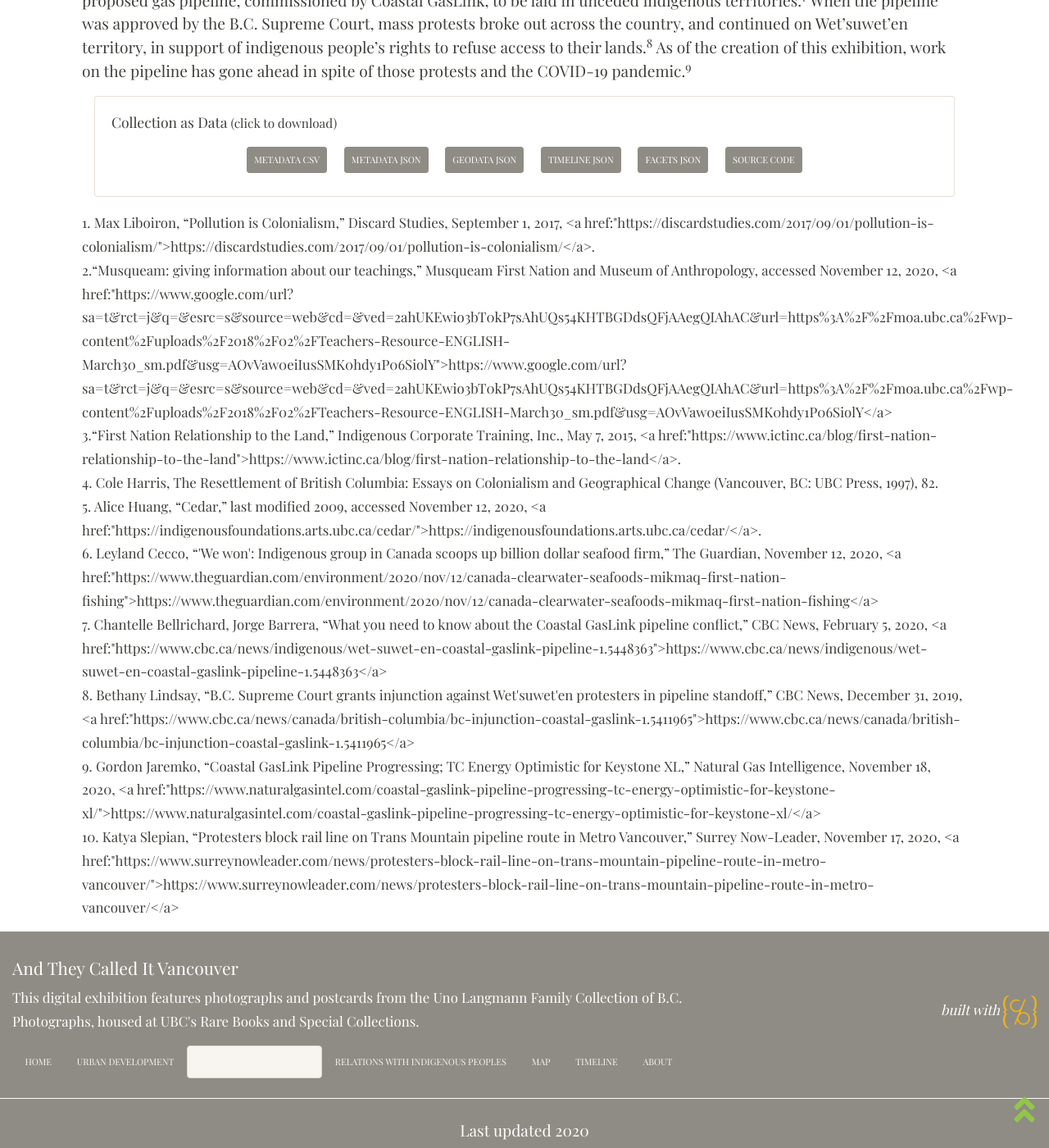
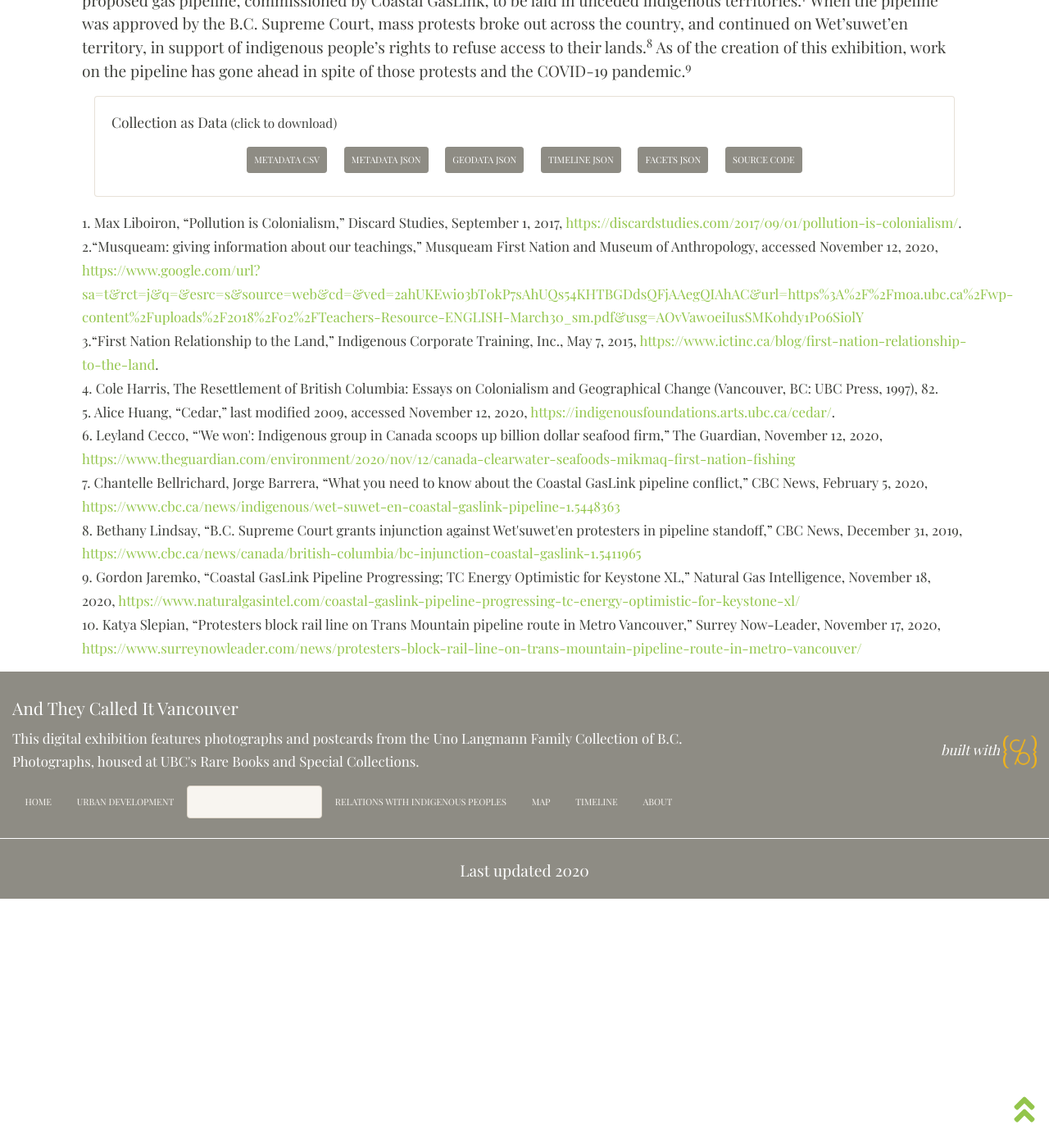
Before and after one commit to ashlynnprasad/langmann-2021, a Jekyll site: the page built from pages/environmentalimpact.md, in a window 1280 px wide and 1400 px high, scrolled down 6301 px. Shown: the whole window at 82% size. Built offline with Jekyll 4.4.1, drawn with Linux system fonts in a browser that asks for light colours; nearby versions of some CDN libraries; after the commit the page ends 7397 px from its top, so only the background shows below that.

Commit message:
corrected hyperlink code

```diff
--- a/pages/environmentalimpact.md
+++ b/pages/environmentalimpact.md
@@ -120,13 +120,13 @@
 
   </div>
 
-<small> 1. Max Liboiron, “Pollution is Colonialism,” Discard Studies, September 1, 2017, <a href:"https://discardstudies.com/2017/09/01/pollution-is-colonialism/">https://discardstudies.com/2017/09/01/pollution-is-colonialism/</a>.<br>
-  2.“Musqueam: giving information about our teachings,” Musqueam First Nation and Museum of Anthropology, accessed November 12, 2020, <a href:"https://www.google.com/url?sa=t&rct=j&q=&esrc=s&source=web&cd=&ved=2ahUKEwio3bT0kP7sAhUQs54KHTBGDdsQFjAAegQIAhAC&url=https%3A%2F%2Fmoa.ubc.ca%2Fwp-content%2Fuploads%2F2018%2F02%2FTeachers-Resource-ENGLISH-March30_sm.pdf&usg=AOvVaw0eiIusSMK0hdy1P06SiolY">https://www.google.com/url?sa=t&rct=j&q=&esrc=s&source=web&cd=&ved=2ahUKEwio3bT0kP7sAhUQs54KHTBGDdsQFjAAegQIAhAC&url=https%3A%2F%2Fmoa.ubc.ca%2Fwp-content%2Fuploads%2F2018%2F02%2FTeachers-Resource-ENGLISH-March30_sm.pdf&usg=AOvVaw0eiIusSMK0hdy1P06SiolY</a> <br>
-  3.“First Nation Relationship to the Land,” Indigenous Corporate Training, Inc., May 7, 2015, <a href:"https://www.ictinc.ca/blog/first-nation-relationship-to-the-land">https://www.ictinc.ca/blog/first-nation-relationship-to-the-land</a>.<br>
+<small> 1. Max Liboiron, “Pollution is Colonialism,” Discard Studies, September 1, 2017, <a href="https://discardstudies.com/2017/09/01/pollution-is-colonialism/">https://discardstudies.com/2017/09/01/pollution-is-colonialism/</a>.<br>
+  2.“Musqueam: giving information about our teachings,” Musqueam First Nation and Museum of Anthropology, accessed November 12, 2020, <a href="https://www.google.com/url?sa=t&rct=j&q=&esrc=s&source=web&cd=&ved=2ahUKEwio3bT0kP7sAhUQs54KHTBGDdsQFjAAegQIAhAC&url=https%3A%2F%2Fmoa.ubc.ca%2Fwp-content%2Fuploads%2F2018%2F02%2FTeachers-Resource-ENGLISH-March30_sm.pdf&usg=AOvVaw0eiIusSMK0hdy1P06SiolY">https://www.google.com/url?sa=t&rct=j&q=&esrc=s&source=web&cd=&ved=2ahUKEwio3bT0kP7sAhUQs54KHTBGDdsQFjAAegQIAhAC&url=https%3A%2F%2Fmoa.ubc.ca%2Fwp-content%2Fuploads%2F2018%2F02%2FTeachers-Resource-ENGLISH-March30_sm.pdf&usg=AOvVaw0eiIusSMK0hdy1P06SiolY</a> <br>
+  3.“First Nation Relationship to the Land,” Indigenous Corporate Training, Inc., May 7, 2015, <a href="https://www.ictinc.ca/blog/first-nation-relationship-to-the-land">https://www.ictinc.ca/blog/first-nation-relationship-to-the-land</a>.<br>
   4. Cole Harris, The Resettlement of British Columbia: Essays on Colonialism and Geographical Change (Vancouver, BC: UBC Press, 1997), 82.<br>
-  5. Alice Huang, “Cedar,” last modified 2009, accessed November 12, 2020, <a href:"https://indigenousfoundations.arts.ubc.ca/cedar/">https://indigenousfoundations.arts.ubc.ca/cedar/</a>.<br>
-  6. Leyland Cecco, “'We won': Indigenous group in Canada scoops up billion dollar seafood firm,” The Guardian, November 12, 2020, <a href:"https://www.theguardian.com/environment/2020/nov/12/canada-clearwater-seafoods-mikmaq-first-nation-fishing">https://www.theguardian.com/environment/2020/nov/12/canada-clearwater-seafoods-mikmaq-first-nation-fishing</a> <br>
-  7. Chantelle Bellrichard, Jorge Barrera, “What you need to know about the Coastal GasLink pipeline conflict,” CBC News, February 5, 2020, <a href:"https://www.cbc.ca/news/indigenous/wet-suwet-en-coastal-gaslink-pipeline-1.5448363">https://www.cbc.ca/news/indigenous/wet-suwet-en-coastal-gaslink-pipeline-1.5448363</a><br>
-  8. Bethany Lindsay, “B.C. Supreme Court grants injunction against Wet'suwet'en protesters in pipeline standoff,” CBC News, December 31, 2019, <a href:"https://www.cbc.ca/news/canada/british-columbia/bc-injunction-coastal-gaslink-1.5411965">https://www.cbc.ca/news/canada/british-columbia/bc-injunction-coastal-gaslink-1.5411965</a><br>
-  9. Gordon Jaremko, “Coastal GasLink Pipeline Progressing; TC Energy Optimistic for Keystone XL,” Natural Gas Intelligence, November 18, 2020, <a href:"https://www.naturalgasintel.com/coastal-gaslink-pipeline-progressing-tc-energy-optimistic-for-keystone-xl/">https://www.naturalgasintel.com/coastal-gaslink-pipeline-progressing-tc-energy-optimistic-for-keystone-xl/</a><br>
-  10. Katya Slepian, “Protesters block rail line on Trans Mountain pipeline route in Metro Vancouver,” Surrey Now-Leader, November 17, 2020, <a href:"https://www.surreynowleader.com/news/protesters-block-rail-line-on-trans-mountain-pipeline-route-in-metro-vancouver/">https://www.surreynowleader.com/news/protesters-block-rail-line-on-trans-mountain-pipeline-route-in-metro-vancouver/</a></small>
+  5. Alice Huang, “Cedar,” last modified 2009, accessed November 12, 2020, <a href="https://indigenousfoundations.arts.ubc.ca/cedar/">https://indigenousfoundations.arts.ubc.ca/cedar/</a>.<br>
+  6. Leyland Cecco, “'We won': Indigenous group in Canada scoops up billion dollar seafood firm,” The Guardian, November 12, 2020, <a href="https://www.theguardian.com/environment/2020/nov/12/canada-clearwater-seafoods-mikmaq-first-nation-fishing">https://www.theguardian.com/environment/2020/nov/12/canada-clearwater-seafoods-mikmaq-first-nation-fishing</a> <br>
+  7. Chantelle Bellrichard, Jorge Barrera, “What you need to know about the Coastal GasLink pipeline conflict,” CBC News, February 5, 2020, <a href="https://www.cbc.ca/news/indigenous/wet-suwet-en-coastal-gaslink-pipeline-1.5448363">https://www.cbc.ca/news/indigenous/wet-suwet-en-coastal-gaslink-pipeline-1.5448363</a><br>
+  8. Bethany Lindsay, “B.C. Supreme Court grants injunction against Wet'suwet'en protesters in pipeline standoff,” CBC News, December 31, 2019, <a href="https://www.cbc.ca/news/canada/british-columbia/bc-injunction-coastal-gaslink-1.5411965">https://www.cbc.ca/news/canada/british-columbia/bc-injunction-coastal-gaslink-1.5411965</a><br>
+  9. Gordon Jaremko, “Coastal GasLink Pipeline Progressing; TC Energy Optimistic for Keystone XL,” Natural Gas Intelligence, November 18, 2020, <a href="https://www.naturalgasintel.com/coastal-gaslink-pipeline-progressing-tc-energy-optimistic-for-keystone-xl/">https://www.naturalgasintel.com/coastal-gaslink-pipeline-progressing-tc-energy-optimistic-for-keystone-xl/</a><br>
+  10. Katya Slepian, “Protesters block rail line on Trans Mountain pipeline route in Metro Vancouver,” Surrey Now-Leader, November 17, 2020, <a href="https://www.surreynowleader.com/news/protesters-block-rail-line-on-trans-mountain-pipeline-route-in-metro-vancouver/">https://www.surreynowleader.com/news/protesters-block-rail-line-on-trans-mountain-pipeline-route-in-metro-vancouver/</a></small>
```
